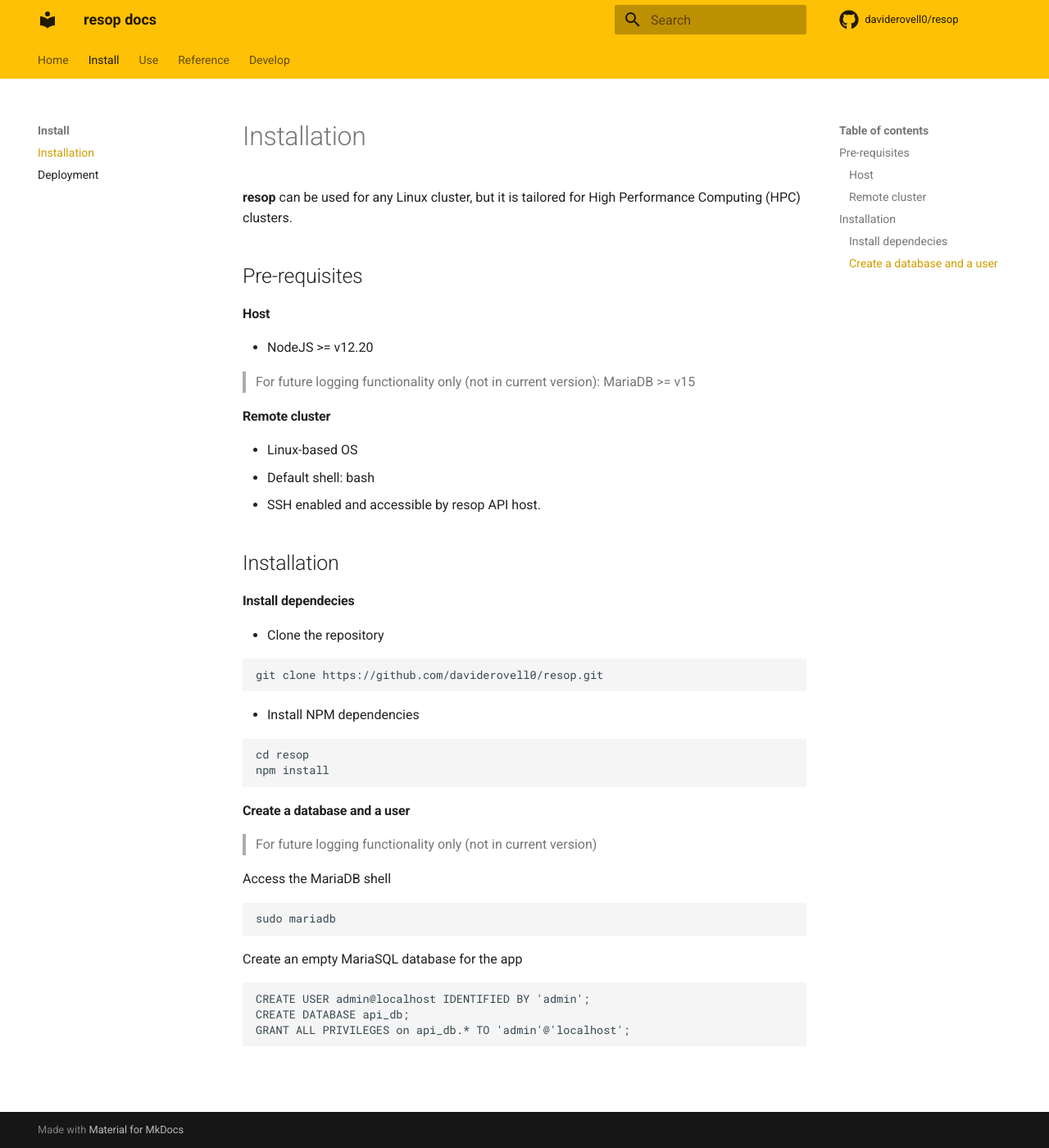
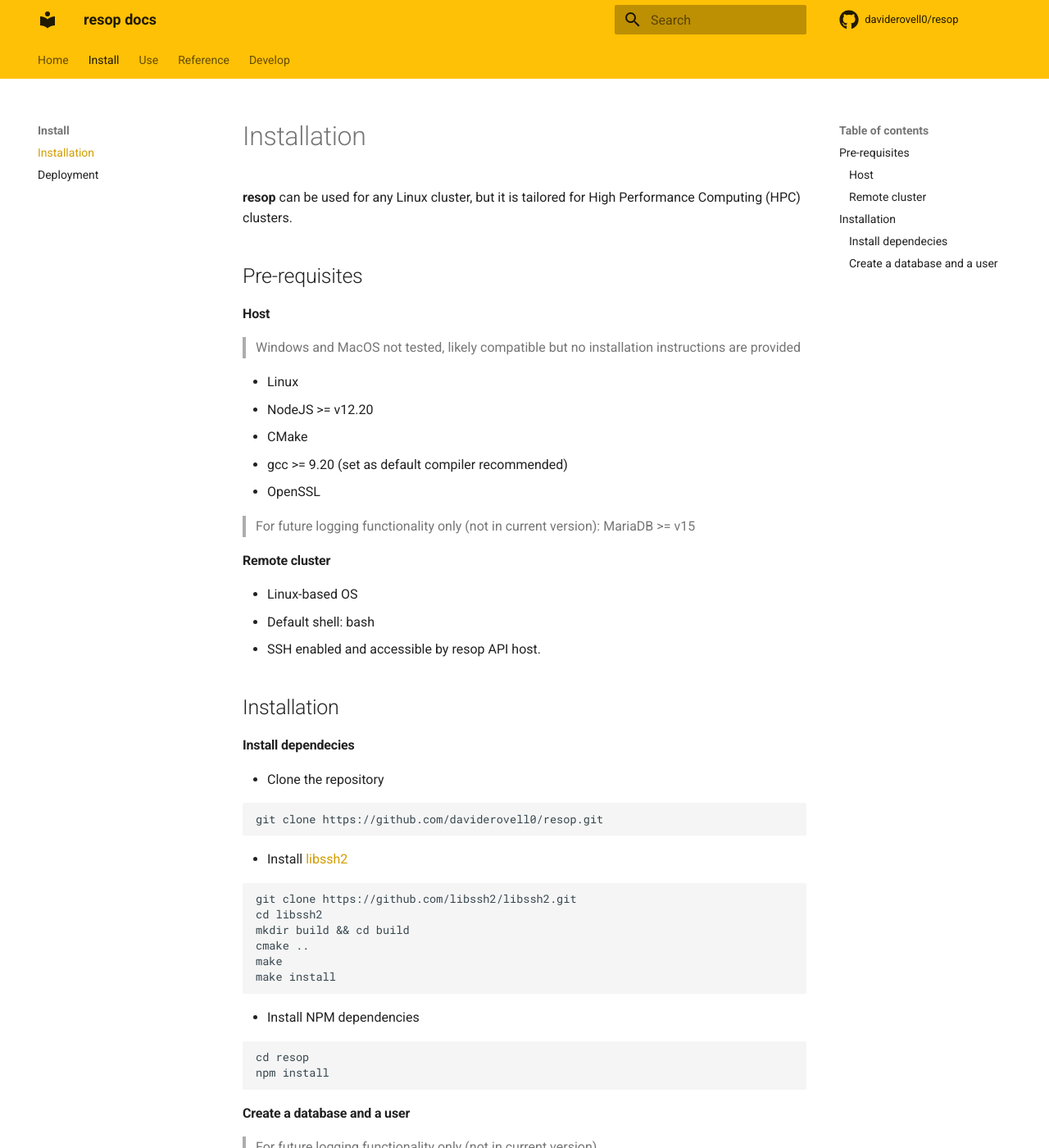
Before and after one commit to daviderovell0/resop-docs, an MkDocs documentation site: the page built from docs/install/install.md, in a window 1280 px wide and 1400 px high. Shown: the whole window at 82% size. Built offline with MkDocs 1.6.1 and Material for MkDocs 9.7.7, drawn with Linux system fonts in a browser that asks for light colours; comment, search, counter and statistics services are not loaded.

Commit message:
updates install instructions to include libSSH2

````diff
--- a/docs/install/install.md
+++ b/docs/install/install.md
@@ -2,8 +2,13 @@
 **resop** can be used for any Linux cluster, but it is tailored for High Performance Computing (HPC) clusters.
 ## Pre-requisites
 #### Host
+> Windows and MacOS not tested, likely compatible but no installation instructions are provided
 
+- Linux
 - NodeJS >= v12.20
+- CMake
+- gcc >= 9.20 (set as default compiler recommended)
+- OpenSSL
 
 > For future logging functionality only (not in current version): MariaDB >= v15
 #### Remote cluster
@@ -17,6 +22,15 @@
 - Clone the repository
 ```bash
 git clone https://github.com/daviderovell0/resop.git
+```
+- Install [libssh2](https://github.com/libssh2/libssh2/blob/master/docs/INSTALL_CMAKE.md)
+```bash
+git clone https://github.com/libssh2/libssh2.git
+cd libssh2
+mkdir build && cd build
+cmake ..
+make
+make install
 ```
 - Install NPM dependencies
 ```bash
````
